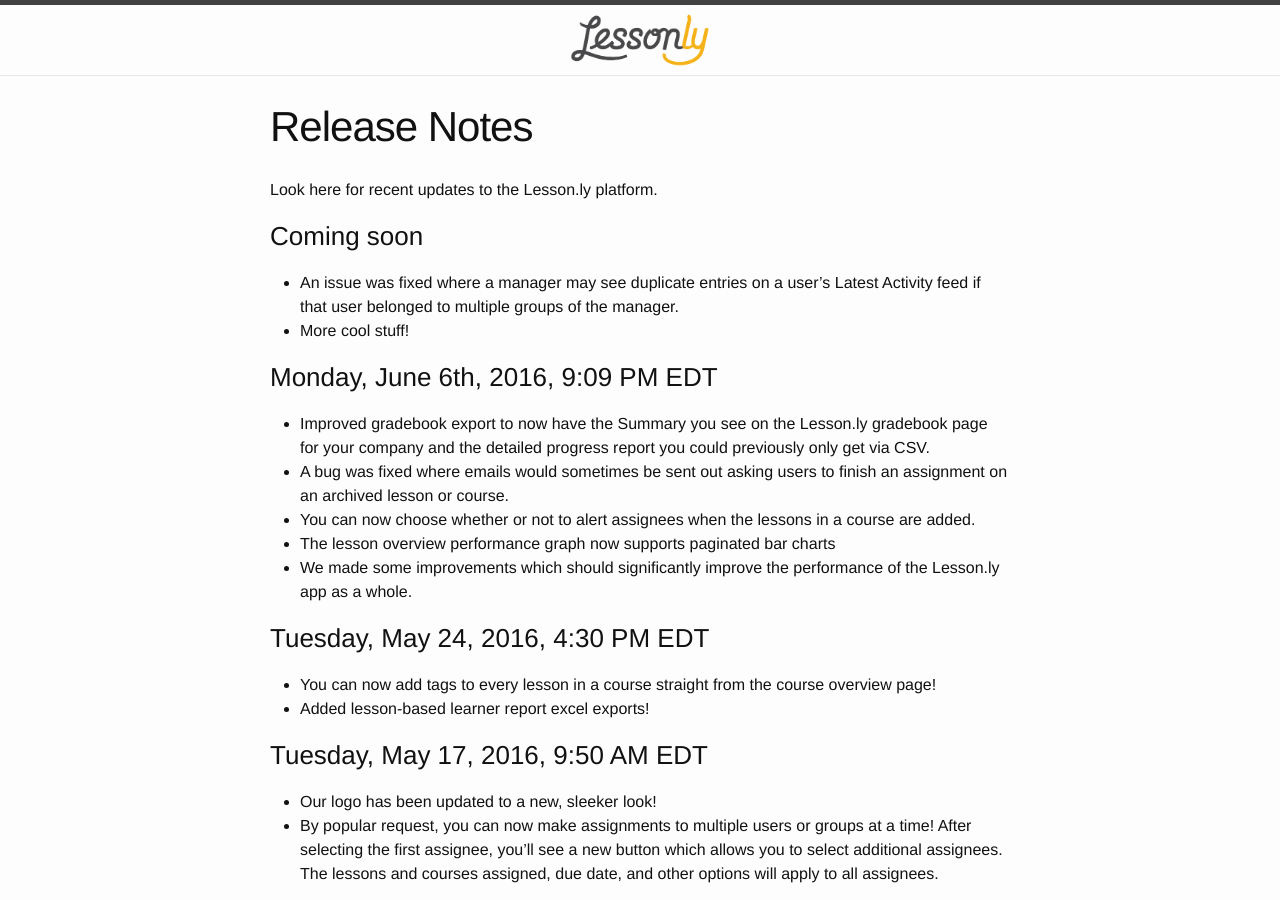
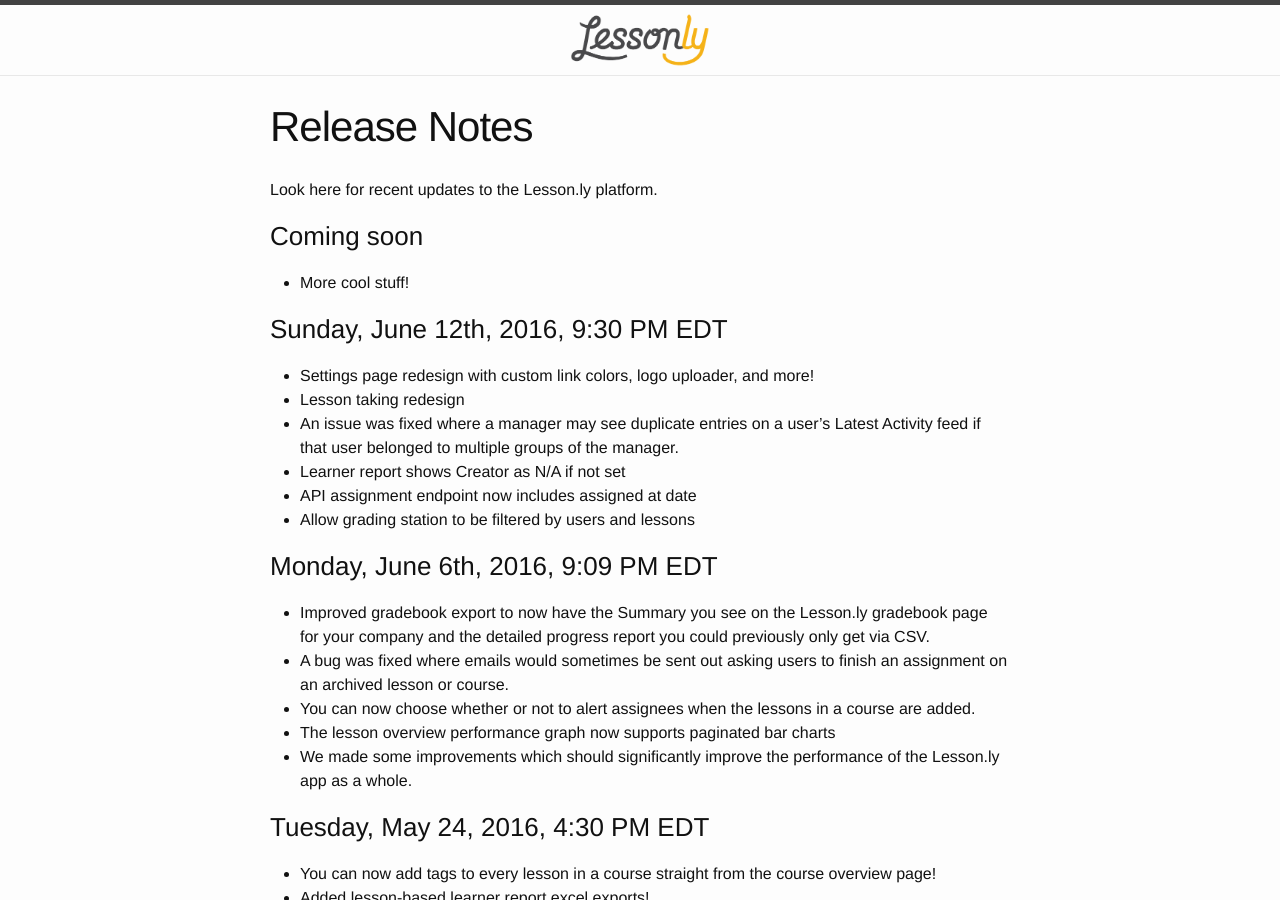
Before and after one commit to isabella232/lessonly.github.io, a Jekyll site: the page built from release-notes.md, in a window 1280 px wide and 900 px high. Built offline with Jekyll 4.4.1, drawn with Linux system fonts in a browser that asks for light colours.

Commit message:
Update release-notes.md

```diff
--- a/release-notes.md
+++ b/release-notes.md
@@ -8,8 +8,16 @@
 
 ### Coming soon
 
+- More cool stuff!
+
+### Sunday, June 12th, 2016, 9:30 PM EDT
+
+- Settings page redesign with custom link colors, logo uploader, and more!
+- Lesson taking redesign
 - An issue was fixed where a manager may see duplicate entries on a user's Latest Activity feed if that user belonged to multiple groups of the manager.
-- More cool stuff!
+- Learner report shows Creator as N/A if not set
+- API assignment endpoint now includes assigned at date
+- Allow grading station to be filtered by users and lessons
 
 ### Monday, June 6th, 2016, 9:09 PM EDT
 
```
